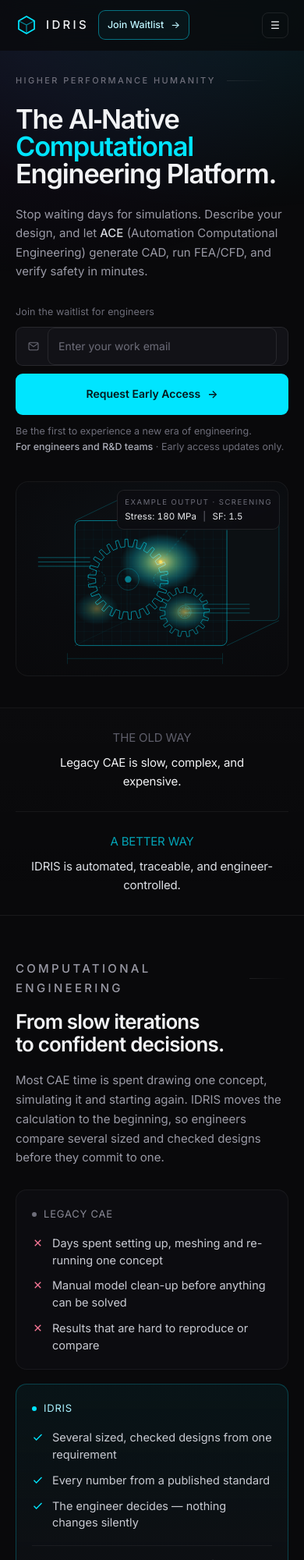
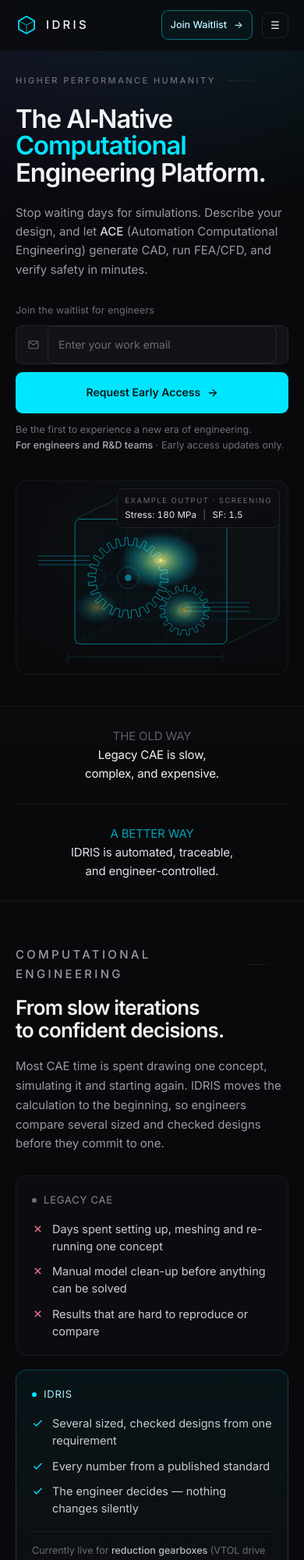
Before and after one commit to praditya0830-ai/Idris-company-web, a plain HTML site: page index.html in a window 390 px wide. Shown: the top 2000 px of the page at 78% size. Drawn offline with Linux system fonts and the light colour scheme; no server answers.

Commit message:
Fix visual issues: headline wrapping, hidden sections, mobile nav spacing, anchor offsets

```diff
--- a/assets/site.css
+++ b/assets/site.css
@@ -36,6 +36,7 @@ p{margin:0}
 .eyebrow b{color:var(--cyan);font-weight:500}
 .skip{position:absolute;left:-9999px;top:0;background:var(--cyan);color:var(--cyan-ink);padding:10px 16px;z-index:200}
 .skip:focus{left:8px;top:8px}
+#top,#platform,#capabilities,#partners,#faq,#waitlist,#privacy{scroll-margin-top:88px}
 
 /* ---------- nav ---------- */
 .nav{position:sticky;top:0;z-index:60;backdrop-filter:blur(14px);background:rgba(9,9,11,.72);border-bottom:1px solid transparent;transition:border-color .25s ease,background .25s}
@@ -68,7 +69,7 @@ p{margin:0}
 /* ---------- hero ---------- */
 .hero{position:relative;z-index:1;padding:clamp(38px,6vw,76px) 0 clamp(40px,5vw,64px)}
 .hero-grid{display:grid;grid-template-columns:minmax(0,1.02fr) minmax(0,.98fr);gap:clamp(28px,4vw,56px);align-items:center}
-h1{font-size:clamp(2.15rem,5.1vw,4.05rem);letter-spacing:-.035em;line-height:1.03;font-weight:600}
+h1{font-size:clamp(2.05rem,3.9vw,3rem);letter-spacing:-.032em;line-height:1.06;font-weight:600}
 h1 em{font-style:normal;color:var(--cyan)}
 .hero-sub{margin-top:22px;color:var(--muted);font-size:clamp(15px,1.35vw,17px);max-width:33em;line-height:1.62}
 .hero-sub b{color:#D6D8DE;font-weight:500}
@@ -117,7 +118,7 @@ h1 em{font-style:normal;color:var(--cyan)}
 .band-cell{padding:26px clamp(20px,3vw,36px);text-align:center}
 .band-cell + .band-cell{border-left:1px solid var(--line-soft)}
 .band-k{font-size:10px;letter-spacing:.24em;text-transform:uppercase;color:#5E5E6A;margin-bottom:8px}
-.band-cell p{font-size:clamp(15px,1.6vw,19px);letter-spacing:-.01em}
+.band-cell p{font-size:clamp(15px,1.6vw,19px);letter-spacing:-.01em;text-wrap:balance;max-width:34ch;margin:0 auto}
 .band-cell.new p{color:#DDE0E6}
 .band-cell.new .band-k{color:rgba(0,229,255,.7)}
 
@@ -286,9 +287,9 @@ footer{position:relative;z-index:1;border-top:1px solid var(--line-soft);padding
 .foot-links{margin-left:auto;display:flex;gap:22px}
 .foot-links a:hover{color:var(--text)}
 
-/* reveal */
-.rv{opacity:0;transform:translateY(14px);transition:opacity .6s cubic-bezier(.22,.61,.36,1),transform .6s cubic-bezier(.22,.61,.36,1)}
-.rv.in{opacity:1;transform:none}
+/* reveal: motion only, content is never hidden (crawlers, print, anchor jumps) */
+.rv{transform:translateY(10px);transition:transform .55s cubic-bezier(.22,.61,.36,1)}
+.rv.in{transform:none}
 
 /* responsive */
 @media (max-width:1000px){
@@ -297,14 +298,16 @@ footer{position:relative;z-index:1;border-top:1px solid var(--line-soft);padding
   .section-head{grid-template-columns:1fr;align-items:start}
   .block{grid-template-columns:1fr;gap:22px}
   .faq-grid{grid-template-columns:1fr;gap:20px}
-  .partner{grid-template-columns:1fr;align-items:start}
+  .partner{grid-template-columns:1fr;align-items:start;justify-items:start}
+  .partner .btn{width:auto}
   .road{grid-template-columns:1fr}
 }
-@media (max-width:880px){
+@media (max-width:760px){
   .nav-links{display:none}
   .nav-toggle{display:block}
   .nav-in{gap:12px;height:64px}
-  .nav .btn-ghost{margin-left:0}
+  .nav .btn-ghost{margin-left:auto}
+  .nav-toggle{margin-left:0}
 }
 @media (max-width:760px){
   .hero{padding-top:30px}
@@ -328,5 +331,5 @@ footer{position:relative;z-index:1;border-top:1px solid var(--line-soft);padding
 @media (prefers-reduced-motion:reduce){
   html{scroll-behavior:auto}
   *,*::before,*::after{animation:none!important;transition:none!important}
-  .rv{opacity:1;transform:none}
+  .rv{transform:none}
 }
```
